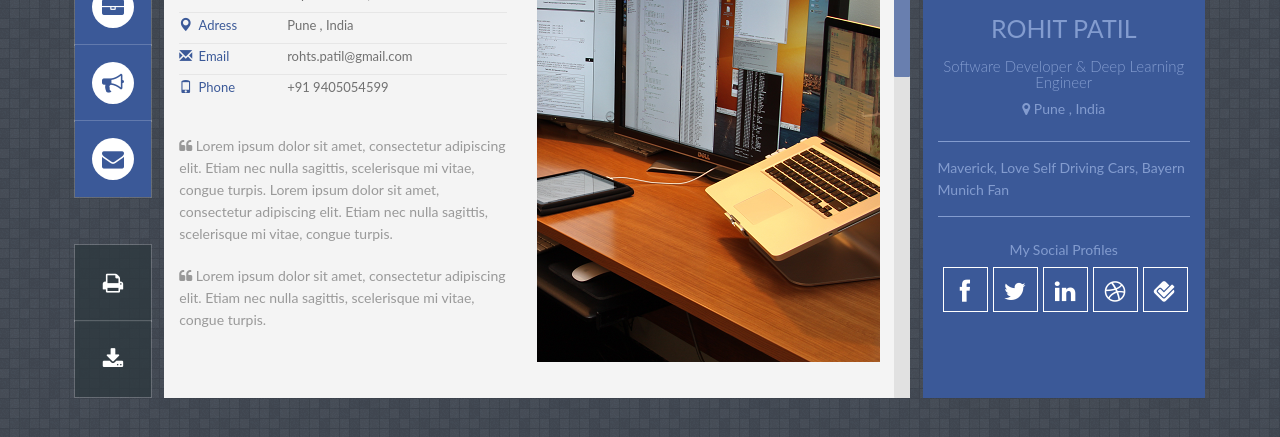
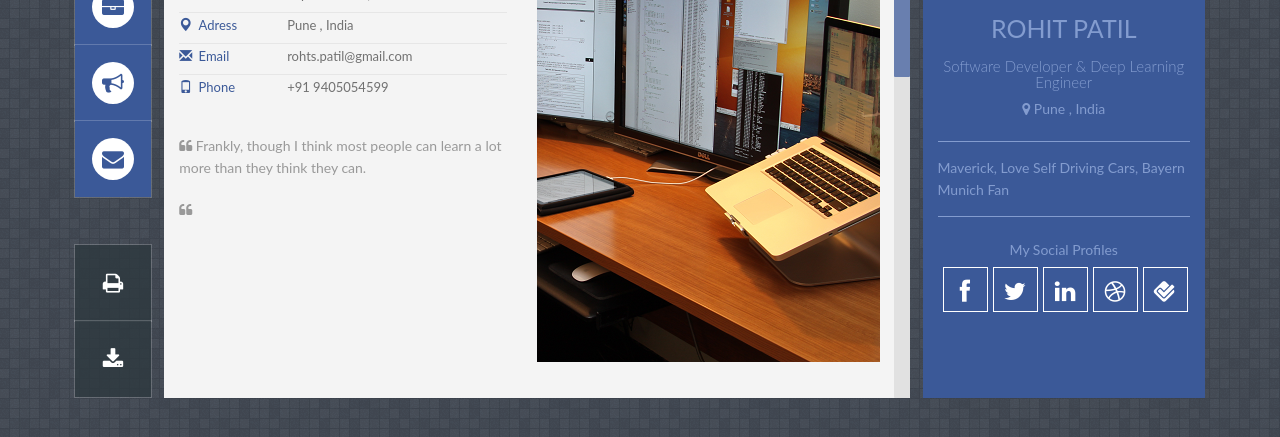
Before and after one commit to manalips30/CV, a Jekyll site: the page built from index.html, in a window 1280 px wide, cut to the strip 342-779 px from the top of the page. Built offline with Jekyll 4.4.1, drawn with Linux system fonts in a browser that asks for light colours; some web fonts are replaced.

Commit message:
QUote addition

```diff
--- a/_includes/profile.html
+++ b/_includes/profile.html
@@ -54,13 +54,13 @@
 
         <p style="margin-bottom:20px">
             <i class="fa fa-quote-left"></i>
-            Lorem ipsum dolor sit amet, consectetur adipiscing elit. Etiam nec nulla sagittis, scelerisque mi vitae, congue turpis. Lorem ipsum dolor sit amet, consectetur adipiscing elit. Etiam nec nulla sagittis, scelerisque mi vitae, congue turpis.
+            Frankly, though I think most people can learn a lot more than they think they can.
         </p>
 
          <p style="margin-bottom:20px">
             <i class="fa fa-quote-left"></i>
-            Lorem ipsum dolor sit amet, consectetur adipiscing elit. Etiam nec nulla sagittis, scelerisque mi vitae, congue turpis.
-
+            <!--Lorem ipsum dolor sit amet, consectetur adipiscing elit. Etiam nec nulla sagittis, scelerisque mi vitae, congue turpis.
+-->
         </p>
 
     </div>
```
